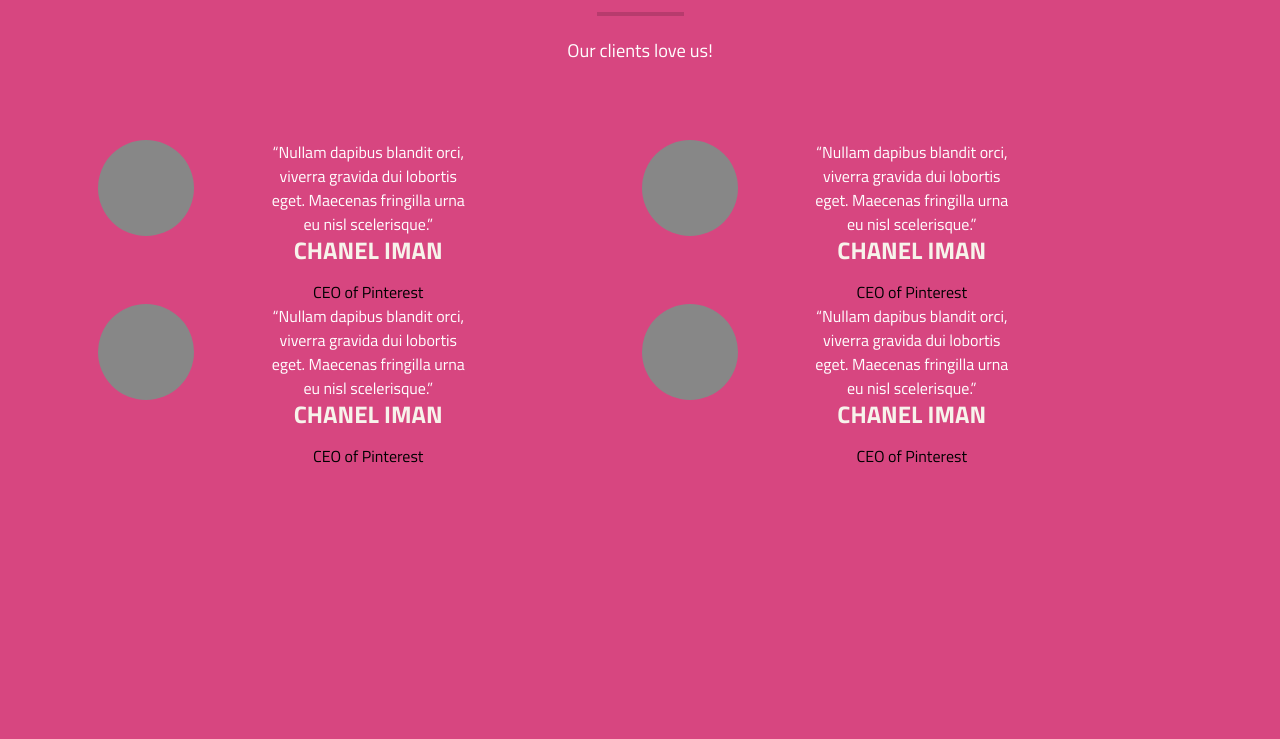
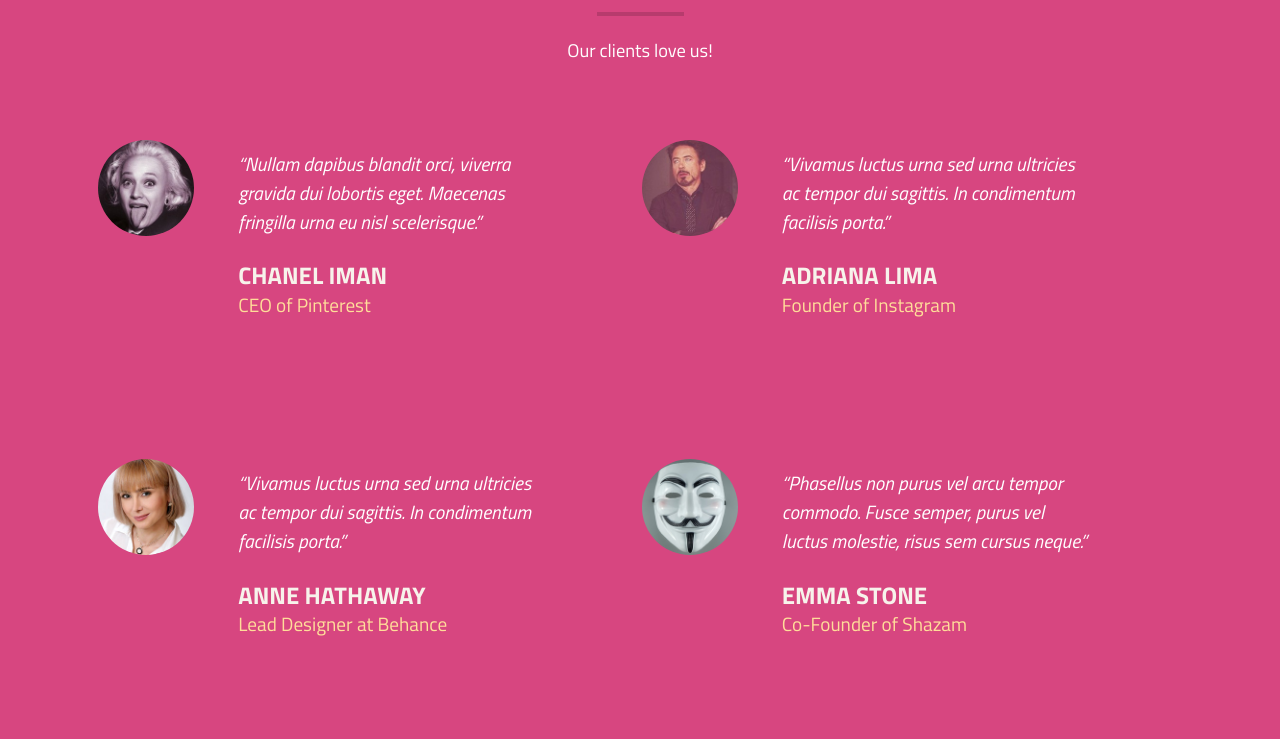
Before and after one commit to cyxapb96/hwsite, a plain HTML site: page index.html in a window 1280 px wide. Shown: the part 4489-5228 px from the top of the page. Drawn offline with Linux system fonts and the light colour scheme.

Commit message:
Оформил скцию features

```diff
--- a/css/style.css
+++ b/css/style.css
@@ -1,3 +1,12 @@
+/*
+Избавиться  от пропадания фона при уменьшении ширины экрана - указать размеры контейнеров с фоном в px.?
+или размножать картинку с фоном?
+
+вынести и оптимизировать общие эл-ты в отдельную секцию
+раздробить .title в h1-h3
+*/
+
+
 @import url(https://fonts.googleapis.com/css?family=Titillium+Web:400,400italic,700);
 
 * {
@@ -21,6 +30,9 @@ body {
 	text-align: center;
 }
 
+
+
+/* ОБЩИЕ ЭЛ-ТЫ */
 .title {
 	font-size: 2.625em;
 	line-height: 1.2em;
@@ -157,7 +169,6 @@ body {
 	margin-bottom: 0;
 }
 
-/* !!! TO DO: Иконки необходимо вытащить из бэкграунда в отдельный див */
 .service .item-1 .photo {
 	background: url(../images/Flag-icon.png) no-repeat 50% 50%;
 }
@@ -234,7 +245,7 @@ body {
 
 }
 
-.team .item-box .position {
+.item-box .position {
 	font-size: 0.8em;
 	color: #30bae7;
 	margin-bottom: 10px;
@@ -272,7 +283,7 @@ body {
 	margin-right: 0;
 }
 
-	/* Скрываем социальные кнопочки */
+	/* Скрываем лишние социальные кнопочки */
 .team .item-box .hidden {
 	display: none;
 }
@@ -330,9 +341,14 @@ body {
 	min-height: 1423px;
 }
 
+.portfolio .title {
+	color: #393939;
+}
+
 .portfolio .description {
 	width: 515px;
 	margin-bottom: 40px;
+	color: #393939;
 }
 
 .portfolio .portfolio-link {
@@ -357,13 +373,20 @@ body {
 	margin-bottom: 55px;
 }
 
-.two-col,
+.two-col {
+	margin: 0;
+	height: auto;
+	width: 540px;
+	border-radius: 0;
+	background: none;
+}
 .portfolio .photo {
 	margin: 0;
 	height: auto;
 	width: 540px;
 	border-radius: 0;
 	background: none;
+	margin-bottom: 20px;
 }
 
 .portfolio .item-box .title {
@@ -379,6 +402,8 @@ body {
 }
 
 
+
+/* FEATURES */
 .features-box {
 	background-color: #d74680;
 	min-height: 895px;
@@ -387,12 +412,65 @@ body {
 .features .item-box {
 	clear: both;
 }
+
+.features .item-box:nth-last-child(n+3) {
+	margin-bottom: 130px;
+}
+
 .features .photo {
 	float: left;
 	width: 96px;
 	height: 96px;
 }
 
+.features .item-1 .photo {
+	background: url(../images/photo-ceo.jpg) no-repeat 50% 50% #787878;
+	background-size: contain;
+}
+
+.features .item-2 .photo {
+	background: url(../images/photo-seo.jpeg) no-repeat 50% 50% #787878;
+	background-size: contain;
+}
+
+.features .item-3 .photo {
+	background: url(../images/photo-creative.jpg) no-repeat 50% 50% #787878;
+	background-size: contain;
+}
+
+.features .item-4 .photo {
+	background: url(../images/photo-lead.jpg) no-repeat 50% 50% #787878;
+	background-size: contain;
+}
+
+.features .item-box .description {
+	max-width: 100%;
+	padding-top: 10px;
+	margin-left: 140px;
+	margin-right: 90px;
+	text-align: left;
+	font-size: 1.2em;
+	font-style: italic;
+	margin-bottom: 25px;
+}
+
+.features .item-box .title {
+	max-width: 100%;
+	text-align: left;
+	margin-left: 140px;
+	margin-bottom: 0;
+}
+
+.features .item-box .position {
+	font-size: 1.2em;
+	color: #ffdd99;
+	text-align: left;
+	margin-left: 140px;
+}
+
+
+
+/* CONTACT US*/
 .contact-us-box {
 	background-color: #3c5499;
 	min-height: 819px;
--- a/index.html
+++ b/index.html
@@ -234,21 +234,21 @@ consectetuer adipiscing elit, sed diam nonummy nibh euismod tincidunt ut laoreet
 				</div>
 				<div class="item-box item-2 two-col">
 					<div class="photo"></div>
-					<div class="description">“Nullam dapibus blandit orci, viverra gravida dui lobortis eget. Maecenas fringilla urna eu nisl scelerisque.”</div>
-					<div class="title">Chanel Iman</div>
-					<div class="position">CEO of Pinterest</div>
+					<div class="description">“Vivamus luctus urna sed urna ultricies ac tempor dui sagittis. In condimentum facilisis porta.”</div>
+					<div class="title">ADRIANA LIMA</div>
+					<div class="position">Founder of Instagram</div>
 				</div>
 				<div class="item-box item-3 two-col">
 					<div class="photo"></div>
-					<div class="description">“Nullam dapibus blandit orci, viverra gravida dui lobortis eget. Maecenas fringilla urna eu nisl scelerisque.”</div>
-					<div class="title">Chanel Iman</div>
-					<div class="position">CEO of Pinterest</div>
+					<div class="description">“Vivamus luctus urna sed urna ultricies ac tempor dui sagittis. In condimentum facilisis porta.”</div>
+					<div class="title">ANNE HATHAWAY</div>
+					<div class="position">Lead Designer at Behance</div>
 				</div>
 				<div class="item-box item-4 two-col">
 					<div class="photo"></div>
-					<div class="description">“Nullam dapibus blandit orci, viverra gravida dui lobortis eget. Maecenas fringilla urna eu nisl scelerisque.”</div>
-					<div class="title">Chanel Iman</div>
-					<div class="position">CEO of Pinterest</div>
+					<div class="description">“Phasellus non purus vel arcu tempor commodo. Fusce semper, purus vel luctus molestie, risus sem cursus neque.”</div>
+					<div class="title">EMMA STONE</div>
+					<div class="position">Co-Founder of Shazam</div>
 				</div>
 			</section>
 		</div>
```
